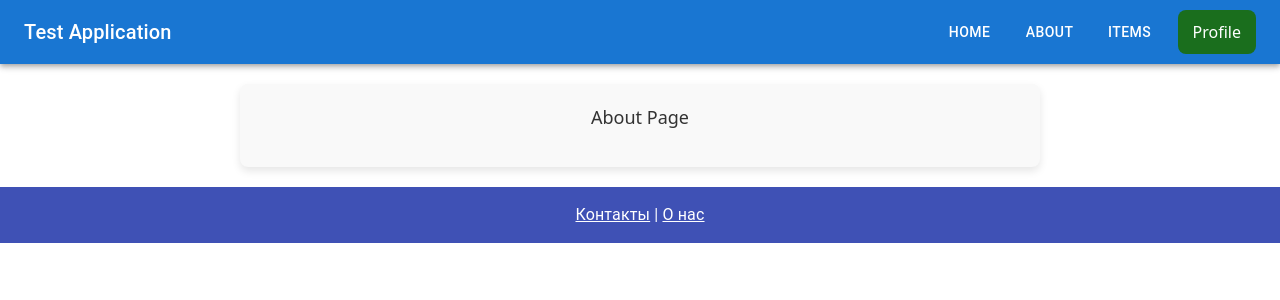
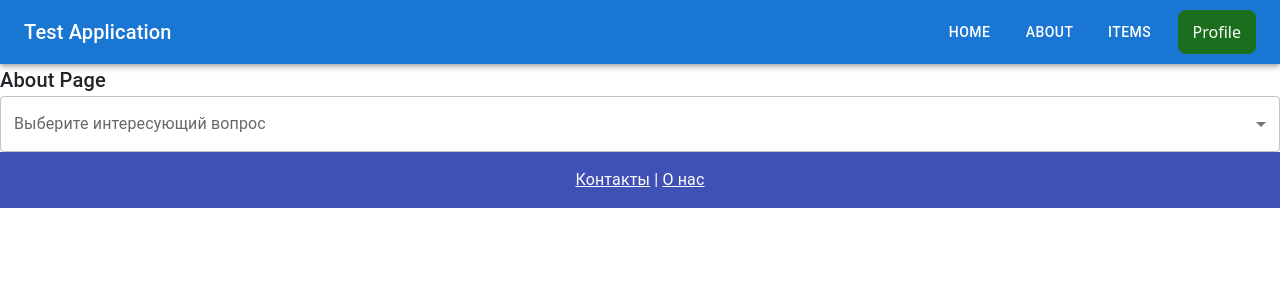
Before and after one commit to Penguin-Worker/reactapptest2, a React (Create React App) app in the folder reactinappn2/: page /about in a window 1280 px wide. Shown: the top 300 px of the page. Built offline with nearby package versions, Linux system fonts and the light colour scheme.

Commit message:
feat: add enough mui mat

```diff
--- a/reactinappn2/src/components/Source/Modal.jsx
+++ b/reactinappn2/src/components/Source/Modal.jsx
@@ -1,6 +1,6 @@
 import React from 'react';
 import { Dialog, DialogTitle, DialogContent, DialogActions, Button } from '@mui/material';
-import ItemForm from '../pages/ItemList/ItemForm'; // Форма редактирования элемента
+import ItemForm from '../pages/ItemList/ItemForm';
 
 const Modal = ({ item, onClose, onSubmit }) => {
   if (!item) return null;
--- a/reactinappn2/src/components/pages/About/About.jsx
+++ b/reactinappn2/src/components/pages/About/About.jsx
@@ -1,6 +1,37 @@
-import './Avout.css';
+import React, { useState } from 'react';
+import { Select, MenuItem, FormControl, InputLabel, Typography } from '@mui/material';
+
+
 export default function About() {
-    return <div className="about-container">
-      <p className="about-text">About Page</p>
-      </div>;
-  }
+  const [selectedOption, setSelectedOption] = useState('');
+
+  const handleChange = (event) => {
+    setSelectedOption(event.target.value);
+  };
+
+  return (
+    <div className="about-container">
+      <Typography variant="h6" className="about-text">
+        About Page
+      </Typography>
+
+      <div className="select-container">
+        <FormControl fullWidth>
+          <InputLabel id="select-label">Выберите интересующий вопрос</InputLabel>
+          <Select
+            labelId="select-label"
+            value={selectedOption}
+            onChange={handleChange}
+            label="Choose an option"
+          >
+            <MenuItem value="Сколько">Сколько ?</MenuItem>
+            <MenuItem value="Зачем">Зачем ?</MenuItem>
+            <MenuItem value="oНашелся">Нашелся ?</MenuItem>
+          </Select>
+        </FormControl>
+      </div>
+
+      {selectedOption && <Typography>Вы выбрали: {selectedOption}</Typography>}
+    </div>
+  );
+}
--- a/reactinappn2/src/components/pages/Home/Home.jsx
+++ b/reactinappn2/src/components/pages/Home/Home.jsx
@@ -1,10 +1,23 @@
 import React from 'react';
 import './Home.css';
+import { LinearProgress, CircularProgress , Checkbox, FormGroup, FormControlLabel} from '@mui/material';
 
 export default function Home() {
   return (
     <div className="home-container">
       <p className="home-text">Отладка: компонент Home рендерится корректно.</p>
+
+      {/* Добавляем компоненты прогресса */}
+      <div className="progress-container">
+        <p>Загрузка данных:</p>
+        <LinearProgress />
+        <CircularProgress style={{ marginTop: '20px' }} />
+      </div>
+      <FormGroup>
+      <FormControlLabel control={<Checkbox />} label="Базовый" />
+      <FormControlLabel control={<Checkbox />} label="Продвинутый" />
+      <FormControlLabel control={<Checkbox />} label="Учебный" />
+    </FormGroup>
     </div>
   );
 }
```
